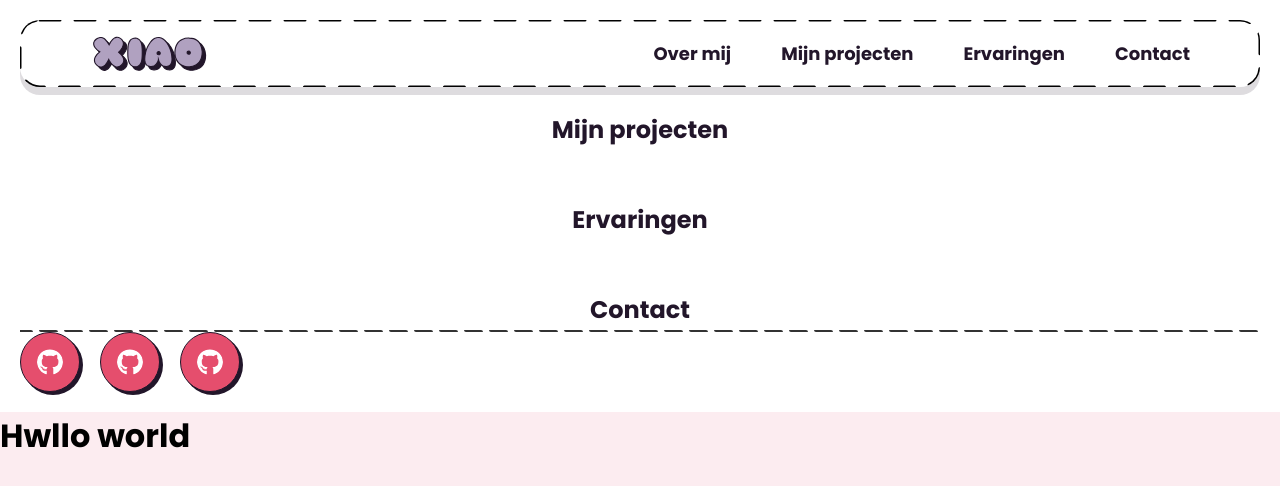
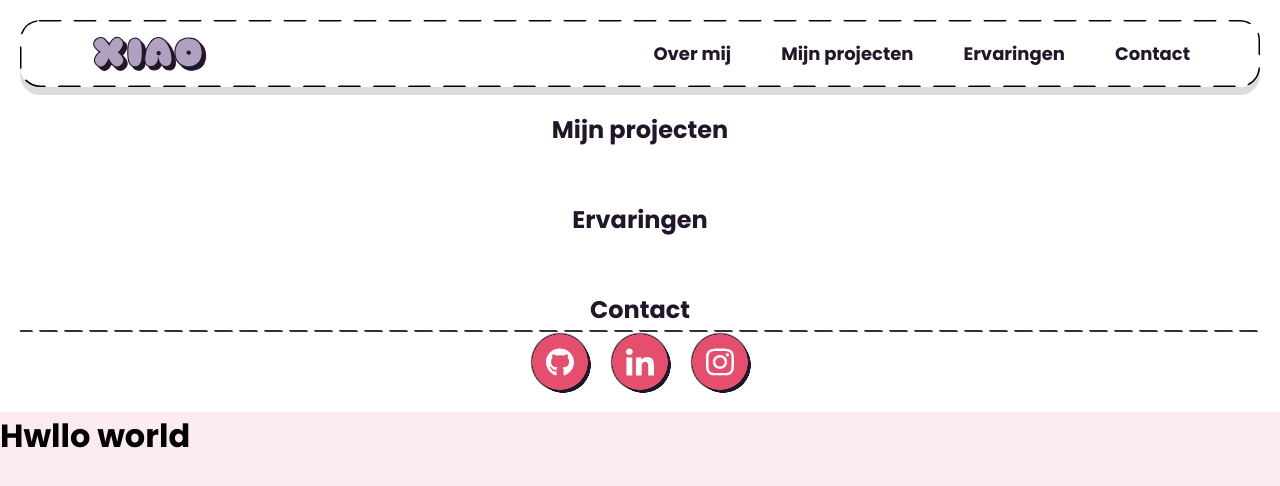
Before and after one commit to xiaonanpols21/Portfolio, a Next.js app: page / in a window 1280 px wide. Shown: the top 486 px of the page. Built offline with nearby package versions, Linux system fonts and the light colour scheme.

Commit message:
socials gradients

```diff
--- a/src/components/global/socials/index.js
+++ b/src/components/global/socials/index.js
@@ -7,36 +7,42 @@ export default function Socials() {
     return (
         <ul className={styles.ul}>
             <li>
-                <Link href="">
+                <Link href="https://github.com/xiaonanpols21">
+                    <figure>
                         <Image
                             src="/img/icons/github.svg"
                             width={26}
                             height={25}
                             alt="Github"
                         />
-                    <span>xiaonanpols21</span>
+                        <figcaption>xiaonanpols21</figcaption>
+                    </figure>
                 </Link>
             </li>
             <li>
-                <Link href="">
+                <Link href="https://www.linkedin.com/in/xiao-nan-pols-b839951b5/">
+                    <figure>
                         <Image
-                        src="/img/icons/github.svg"
+                            src="/img/icons/linkedin.svg"
                             width={26}
                             height={25}
                             alt="Github"
                         />
-                    <span>xiaonanpols21</span>
+                        <figcaption>Xiao Nan Pols</figcaption>
+                    </figure>
                 </Link>
             </li>
             <li>
-                <Link href="">
+                <Link href="https://www.instagram.com/xiaonanpols21/">
+                    <figure>
                         <Image
-                        src="/img/icons/github.svg"
+                            src="/img/icons/insta.svg"
                             width={26}
                             height={25}
                             alt="Github"
                         />
-                    <span>xiaonanpols21</span>
+                        <figcaption>xiaonanpols21</figcaption>
+                    </figure>
                 </Link>
             </li>
         </ul>
--- a/src/components/global/socials/socials.module.scss
+++ b/src/components/global/socials/socials.module.scss
@@ -2,39 +2,53 @@
 
 .ul {
     @include flex(row, 1.25rem);
+    justify-content: center;
 
     li {
         list-style: none;
     }
 
     a {
-        @include flex(row, 0px);
         @include f16;
         text-decoration: none;
         color: $black;
 
-        &:hover span {
+        &:hover figcaption {
             display: inline;
         }
+    }
 
-        img {
-            padding: 1rem;
+    img {
+        position: relative;
+        padding: 1rem;
+        width: 60px;
+        height: 60px;
+        background-color: $pink;
+        background: radial-gradient($pink 65%, $black 66%, transparent 70%);
+    }
+
+    figure {
+        @include flex(row, 20px);
+        align-items: center;
+        position: relative;
+
+
+        &::before {
+            content: '';
+            position: absolute;
+            left: 3px;
+            top: 3px;
             width: 60px;
             height: 60px;
-            background-color: $pink;
-            border-radius: 50px;
-            border: 1px solid $black;
-            box-shadow: 3px 3px 0px 0px $black;
+            background: radial-gradient($black 65%, transparent 66%);
         }
 
-        span {
+        figcaption {
             display: none;
             padding: 1rem 1.875rem 1rem 3.125rem; // 30px
             margin-left: -30px;
             background-color: rgba($pink, 0.1);
             border-radius: 0px 50px 50px 0px;
-
         }
-
     }
 }
```
Also changed, not shown: public/img/icons/linkedin.png (deleted), public/img/icons/linkedin.svg (added). Lines whose indentation alone changed are shown as unchanged.
